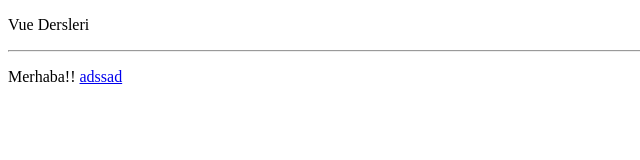
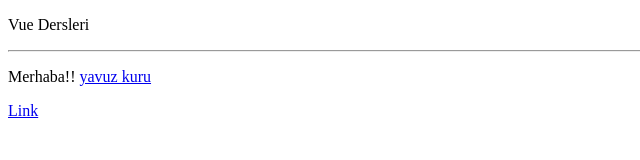
Before and after one commit to yvzkr/vue-js, a plain HTML site: page index.html in a window 1280 px wide. Shown: the full height of the page, 0-640 px from the left. Drawn offline with nearby package versions, Linux system fonts and the light colour scheme.

Commit message:
v-html html çıktısı alma

```diff
--- a/index.html
+++ b/index.html
@@ -10,8 +10,8 @@
      <div id="app">
          <p v-once>{{title}}</p>
          <hr>
-         <p>{{ hello() }} <a v-bind:href="link">adssad</a></p>
-
+         <p>{{ hello() }} <a v-bind:href="link">yavuz kuru</a></p>
+         <p v-html="blogLink"></p>
     </div>
 
     <script type="text/javascript">
@@ -20,6 +20,7 @@
             data: {
                 title: "Vue Dersleri",
                 link: "https:/www.kuruyavuz.com",
+                blogLink: "<a href='https://medium.com/@yavuz255/git-ignore-file-cretion-6d3d6910274f'>Link</a>"
             },
             methods: {
                 hello: function (){
```
